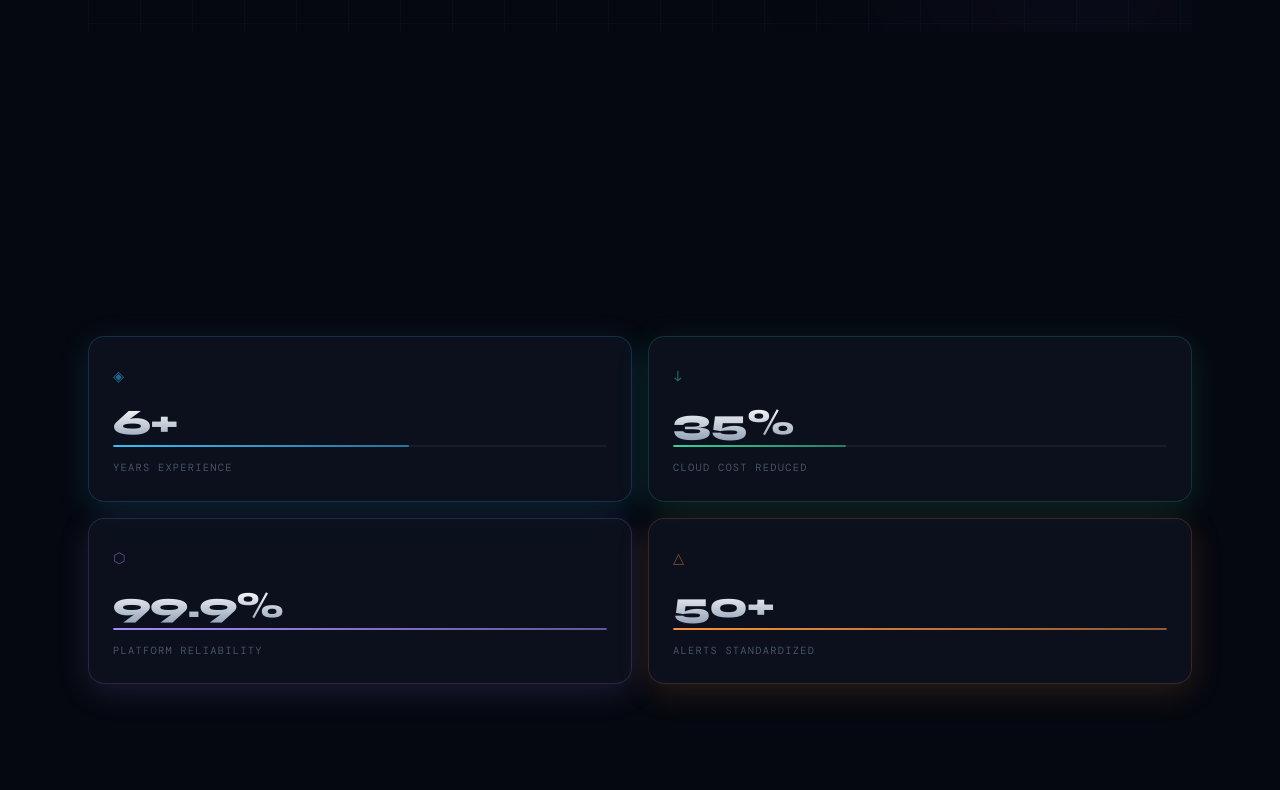
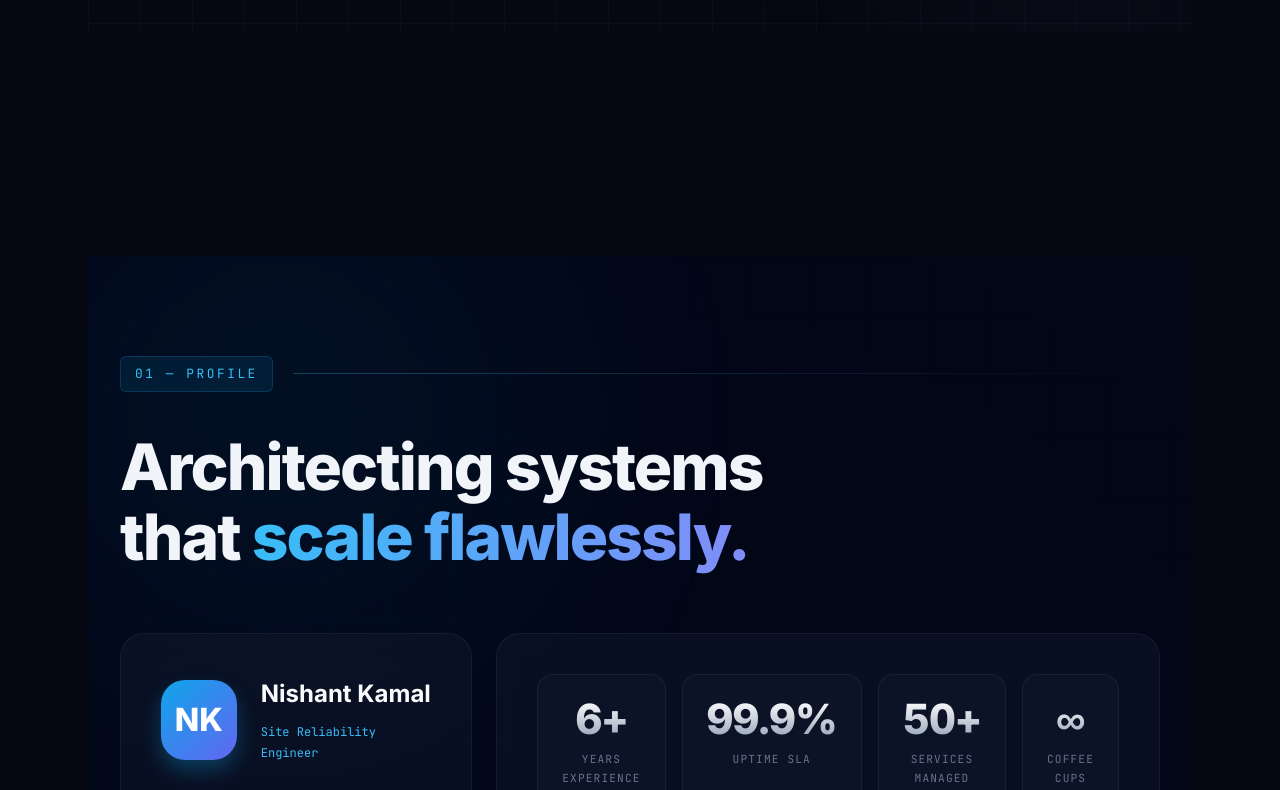
Before and after one commit to nishant-kamal/nishant-portfolio, a Next.js app: page / in a window 1280 px wide. Shown: the part 850-1640 px from the top of the page. Built offline with nearby package versions, Linux system fonts and the light colour scheme; a web font is replaced by a local one.

Commit message:
Update page.js

```diff
--- a/app/page.js
+++ b/app/page.js
@@ -28,7 +28,12 @@ export default function Home() {
             <Hero />
           </section>
         </div>
-
+        {/* About */}
+        <div className="max-w-6xl mx-auto px-6 py-16">
+          <section id="about">
+            <About />
+          </section>
+        </div>
         {/* Stats — contained */}
         <div className="max-w-6xl mx-auto px-6 py-16">
           <section id="stats">
@@ -40,13 +45,6 @@ export default function Home() {
         <div className="max-w-6xl mx-auto px-6 py-16">
           <section id="skills">
             <Skills />
-          </section>
-        </div>
-
-        {/* About */}
-        <div className="max-w-6xl mx-auto px-6 py-16">
-          <section id="about">
-            <About />
           </section>
         </div>
 
```
